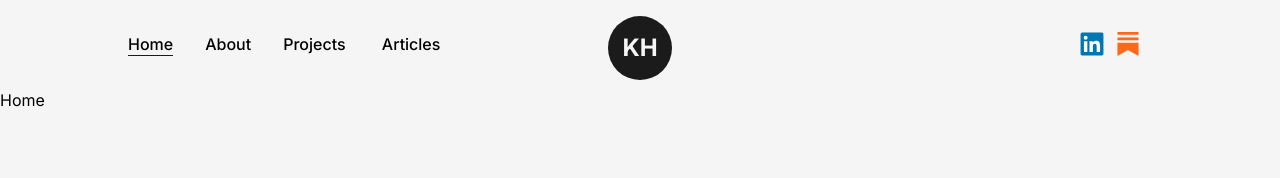
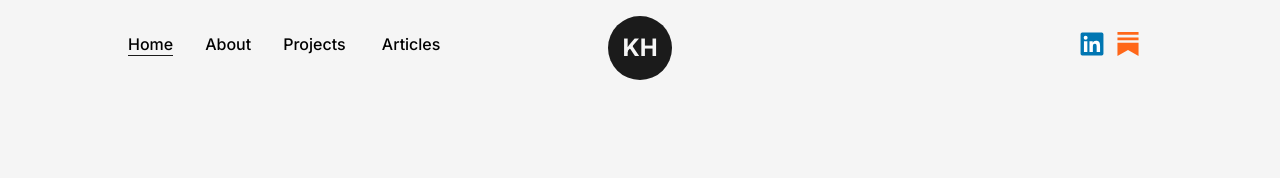
Before and after one commit to newbazz/krutam-portfolio, a Next.js app: page / in a window 1280 px wide. Shown: the top 178 px of the page. Built offline with nearby package versions, Linux system fonts and the light colour scheme.

Commit message:
add favicon, change website name & description

```diff
--- a/src/pages/_app.js
+++ b/src/pages/_app.js
@@ -14,7 +14,7 @@ export default function MyApp({ Component, pageProps }) {
 
     <Head>
       <meta name = "viewport" content="width=device-width, initial-scale=1" />
-      <link rel = "icon" href = "/favicon.ico"/>
+      <link rel = "icon" href = "/favicon.png"/>
     </Head>
 
     <main className={`${inter.variable} font-sans bg-light w-full min-h-screen`}>
--- a/src/pages/index.js
+++ b/src/pages/index.js
@@ -1,8 +1,16 @@
+import Head from 'next/head'
 
 export default function Home() {
   return (
-    <main>
-      Home
-    </main>
+    <>
+      <Head>
+        <title>Krutam's Portfolio</title>
+        <meta name="description" content = "Personal Website of Krutam Hathi" />
+      </Head>
+
+      <main className='flex items-center text-dark w-full min-h-screen'>
+        Home
+      </main>
+    </>
   )
 }
```
Also changed, not shown: public/favicon.png (added).
